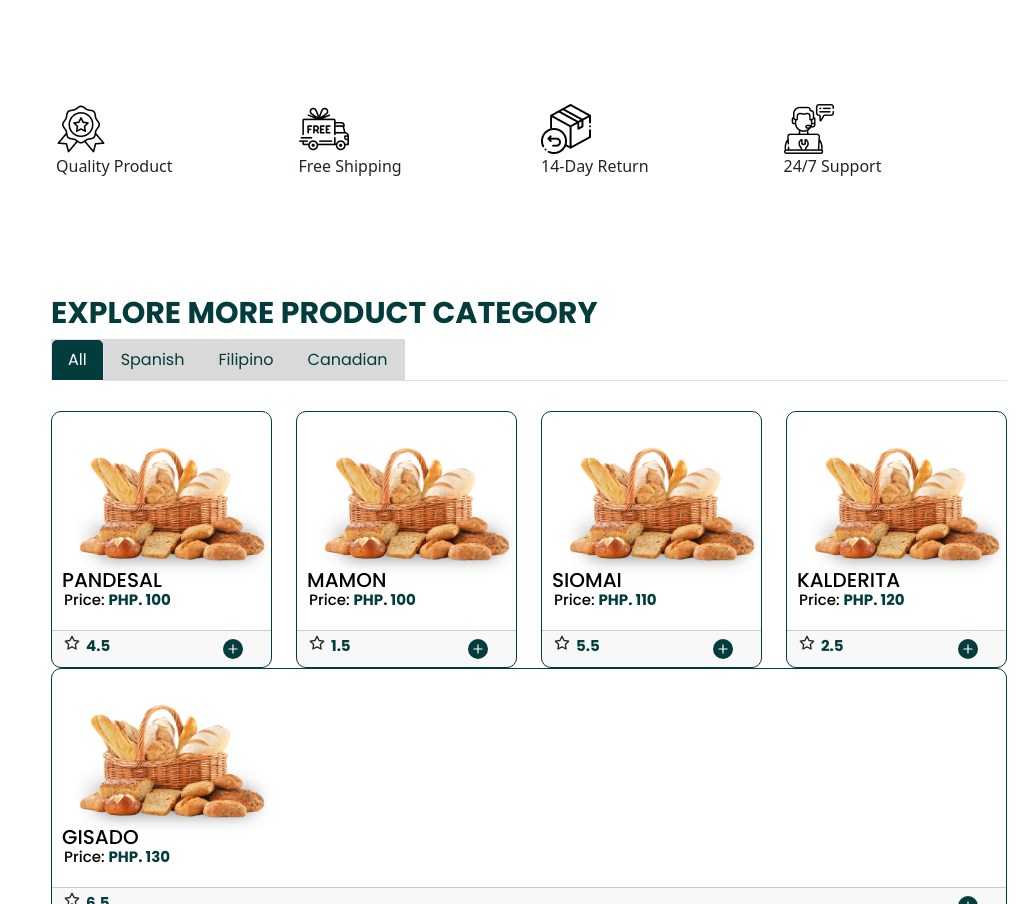
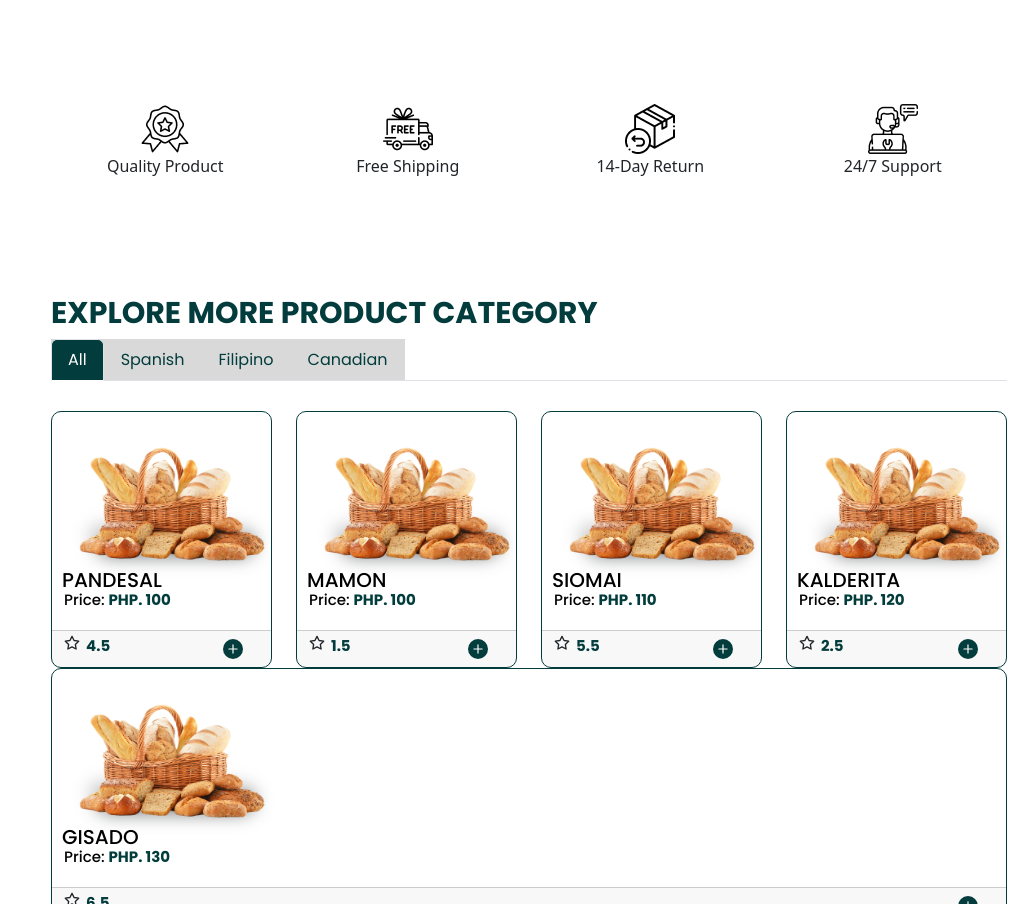
Before and after one commit to MarvsTech/bread-house-app, a React (Create React App) app: page / in a window 1280 px wide. Shown: the part 1137-2041 px from the top of the page, without its empty margins (261-1280 px from the left). Built offline with nearby package versions, Linux system fonts and the light colour scheme.

Commit message:
updating the style bugs

```diff
--- a/src/app.css
+++ b/src/app.css
@@ -11,6 +11,7 @@ html, body {
 
 #root {
   display: flex;
+  overflow-x: hidden;
 }
 
 main {
@@ -360,7 +361,10 @@ main {
   font-family: "Poppins", sans-serif;
 }
 
-.col-3 {
+.product-service .container .row {
+  text-align: center;
+}
+.product-service .container .row .col-3 {
   text-align: center;
 }
 
--- a/src/styles/_main.scss
+++ b/src/styles/_main.scss
@@ -1,5 +1,6 @@
 #root {
     display: flex;
+    overflow-x: hidden;
 }
 
 main {
@@ -314,8 +315,16 @@ main {
 }
 
 // for services
-.col-3 {
-    text-align: center;
+.product-service {
+    .container {
+        .row {
+            text-align: center;
+
+            .col-3 {
+                text-align: center;
+            }
+        }
+    }
 }
 
 // for footer
```
Also changed, not shown: 1 other file (tests, documents, lock files or other folders).
